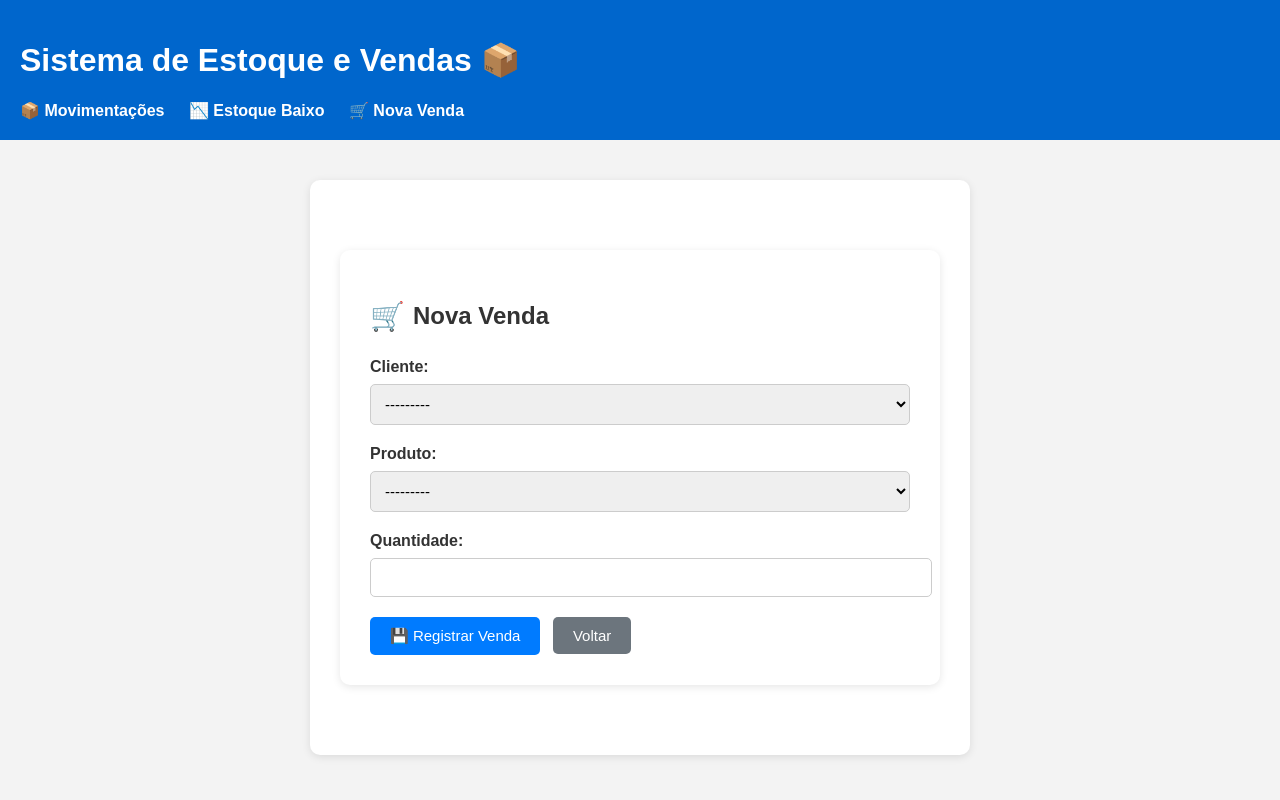
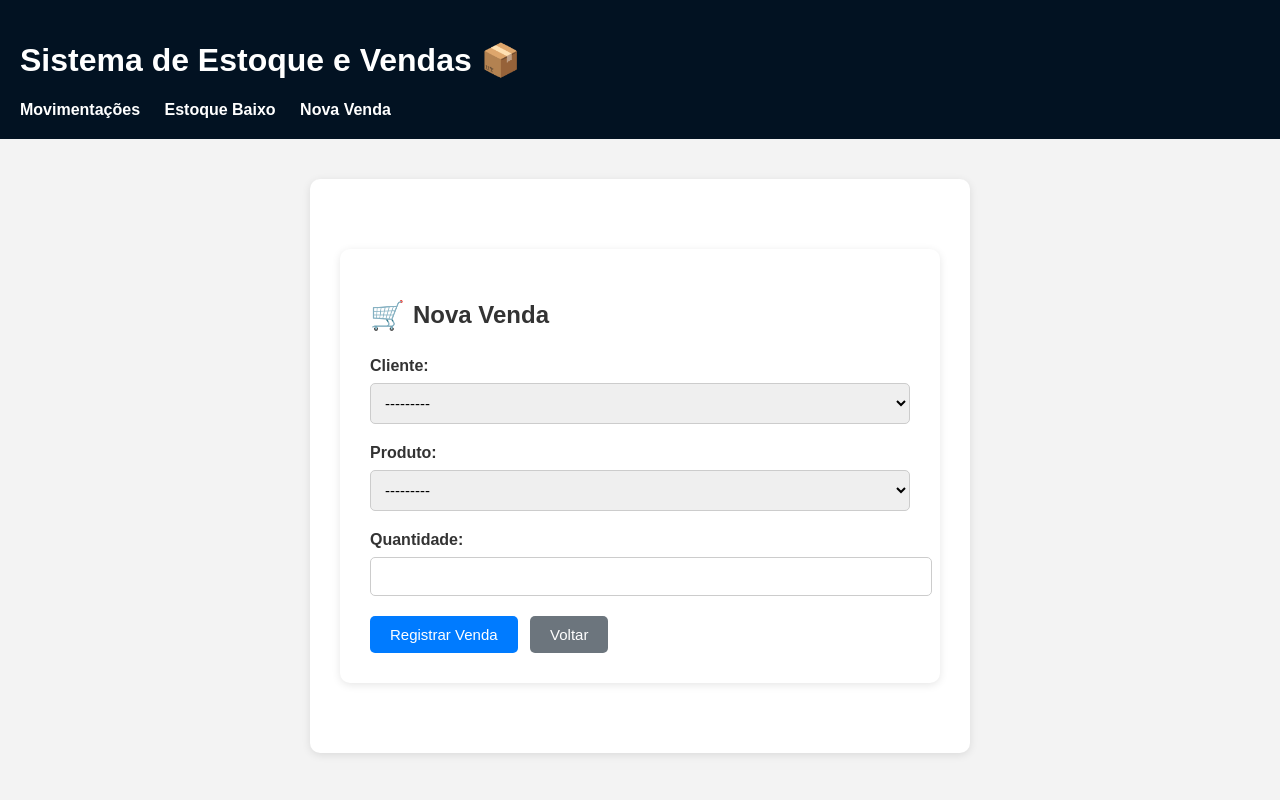
Before and after one commit to DavydKennyd/Sistema_de_gerenciamento_de_estoque_e_venda, a Django app: page /vendas/nova/ in a window 1280 px wide. Run offline with Django 5.2, Linux system fonts and the light colour scheme; data comes from the database, SQL or seed files in the repository.

Commit message:
Ultimas alterações feitas

```diff
--- a/core/templates/core/base.html
+++ b/core/templates/core/base.html
@@ -11,7 +11,7 @@
             background: #f3f3f3;
         }
         header {
-            background: #0066cc;
+            background: #021222;
             color: white;
             padding: 20px;
         }
@@ -64,9 +64,9 @@
     <header>
         <h1>Sistema de Estoque e Vendas 📦</h1>
         <nav>
-            <a href="{% url 'movimentacoes_estoque' %}">📦 Movimentações</a>
-            <a href="{% url 'relatorio_estoque_baixo' %}">📉 Estoque Baixo</a>
-            <a href="{% url 'nova_venda' %}">🛒 Nova Venda</a>
+            <a href="{% url 'movimentacoes_estoque' %}"> Movimentações</a>
+            <a href="{% url 'relatorio_estoque_baixo' %}">Estoque Baixo</a>
+            <a href="{% url 'nova_venda' %}">Nova Venda</a>
         </nav>
     </header>
 
--- a/core/templates/core/nova_movimentacao.html
+++ b/core/templates/core/nova_movimentacao.html
@@ -36,7 +36,7 @@
                     {{ form.observacao|add_class:"form-control" }}
                 </div>
 
-                <button type="submit" class="btn btn-primary">💾 Salvar</button>
+                <button type="submit" class="btn btn-primary"> Salvar</button>
                 <a href="{% url 'movimentacoes_estoque' %}" class="btn btn-outline-secondary ms-2">↩️ Voltar</a>
             </form>
         </div>
--- a/core/templates/core/nova_venda.html
+++ b/core/templates/core/nova_venda.html
@@ -100,7 +100,7 @@
             {{ item_form.quantidade|add_class:"form-control" }}
         </div>
 
-        <button type="submit" class="btn btn-success">💾 Registrar Venda</button>
+        <button type="submit" class="btn btn-success">Registrar Venda</button>
         <a href="{% url 'movimentacoes_estoque' %}" class="btn btn-secondary">Voltar</a>
     </form>
 </div>
```
Also changed, not shown: readme.md.
